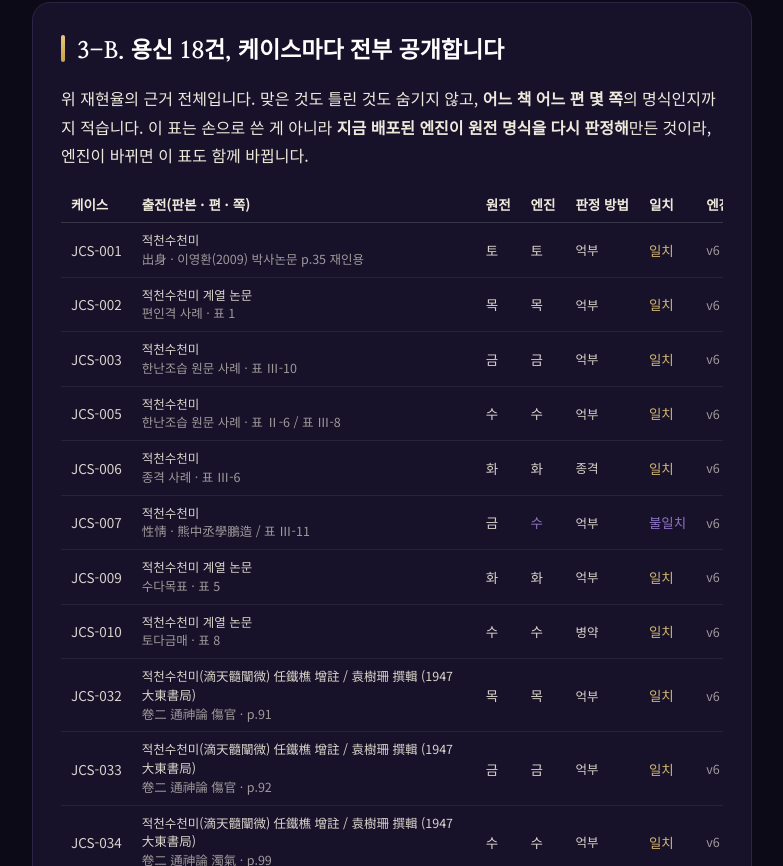
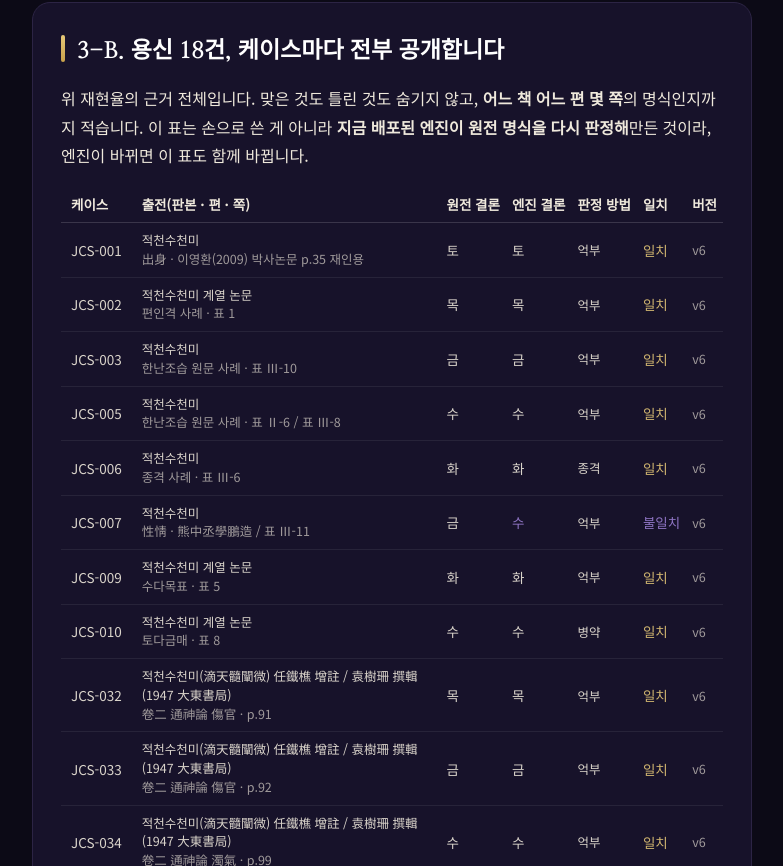
Before and after one commit to tlfwjsdlstod95-sys/saju, a Next.js app in the folder saju-app/: page /accuracy in a window 1280 px wide. Shown: the part 2074-2940 px from the top of the page, without its empty margins (248-1031 px from the left). Built offline with nearby package versions, Linux system fonts and the light colour scheme; no server answers.

Commit message:
/accuracy: 대조표 열 이름·폭 정리(원전 결론/엔진 결론/버전)

```diff
--- a/saju-app/app/accuracy/page.tsx
+++ b/saju-app/app/accuracy/page.tsx
@@ -159,16 +159,16 @@ export default function AccuracyPage() {
           만든 것이라, 엔진이 바뀌면 이 표도 함께 바뀝니다.
         </p>
         <div style={{ overflowX: 'auto', marginTop: 14 }}>
-          <table style={{ width: '100%', borderCollapse: 'collapse', fontSize: 13.5, minWidth: 680 }}>
+          <table style={{ width: '100%', borderCollapse: 'collapse', fontSize: 13.5, minWidth: 600 }}>
             <thead>
               <tr style={{ borderBottom: '1px solid rgba(255,255,255,0.15)', textAlign: 'left', whiteSpace: 'nowrap' }}>
                 <th style={{ padding: '8px 10px' }}>케이스</th>
                 <th style={{ padding: '8px 10px' }}>출전(판본 · 편 · 쪽)</th>
-                <th style={{ padding: '8px 10px' }}>원전</th>
-                <th style={{ padding: '8px 10px' }}>엔진</th>
-                <th style={{ padding: '8px 10px' }}>판정 방법</th>
-                <th style={{ padding: '8px 10px' }}>일치</th>
-                <th style={{ padding: '8px 10px' }}>엔진</th>
+                <th style={{ padding: '8px 6px' }}>원전 결론</th>
+                <th style={{ padding: '8px 6px' }}>엔진 결론</th>
+                <th style={{ padding: '8px 6px' }}>판정 방법</th>
+                <th style={{ padding: '8px 6px' }}>일치</th>
+                <th style={{ padding: '8px 6px' }}>버전</th>
               </tr>
             </thead>
             <tbody style={{ opacity: 0.9 }}>
@@ -179,13 +179,13 @@ export default function AccuracyPage() {
                     {row.book}<br />
                     <span style={{ opacity: 0.7 }}>{row.chapter} · {row.page}</span>
                   </td>
-                  <td style={{ padding: '8px 10px' }}>{row.expected}</td>
-                  <td style={{ padding: '8px 10px', color: row.match ? undefined : 'var(--mystic)' }}>{row.got}</td>
-                  <td style={{ padding: '8px 10px', fontSize: 12.5 }}>{row.method}</td>
-                  <td style={{ padding: '8px 10px', color: row.match ? 'var(--gold)' : 'var(--mystic)', whiteSpace: 'nowrap' }}>
+                  <td style={{ padding: '8px 6px' }}>{row.expected}</td>
+                  <td style={{ padding: '8px 6px', color: row.match ? undefined : 'var(--mystic)' }}>{row.got}</td>
+                  <td style={{ padding: '8px 6px', fontSize: 12.5 }}>{row.method}</td>
+                  <td style={{ padding: '8px 6px', color: row.match ? 'var(--gold)' : 'var(--mystic)', whiteSpace: 'nowrap' }}>
                     {row.match ? '일치' : '불일치'}
                   </td>
-                  <td style={{ padding: '8px 10px', fontSize: 12.5, opacity: 0.7, whiteSpace: 'nowrap' }}>v{row.engine}</td>
+                  <td style={{ padding: '8px 6px', fontSize: 12.5, opacity: 0.7, whiteSpace: 'nowrap' }}>v{row.engine}</td>
                 </tr>
               ))}
             </tbody>
```
